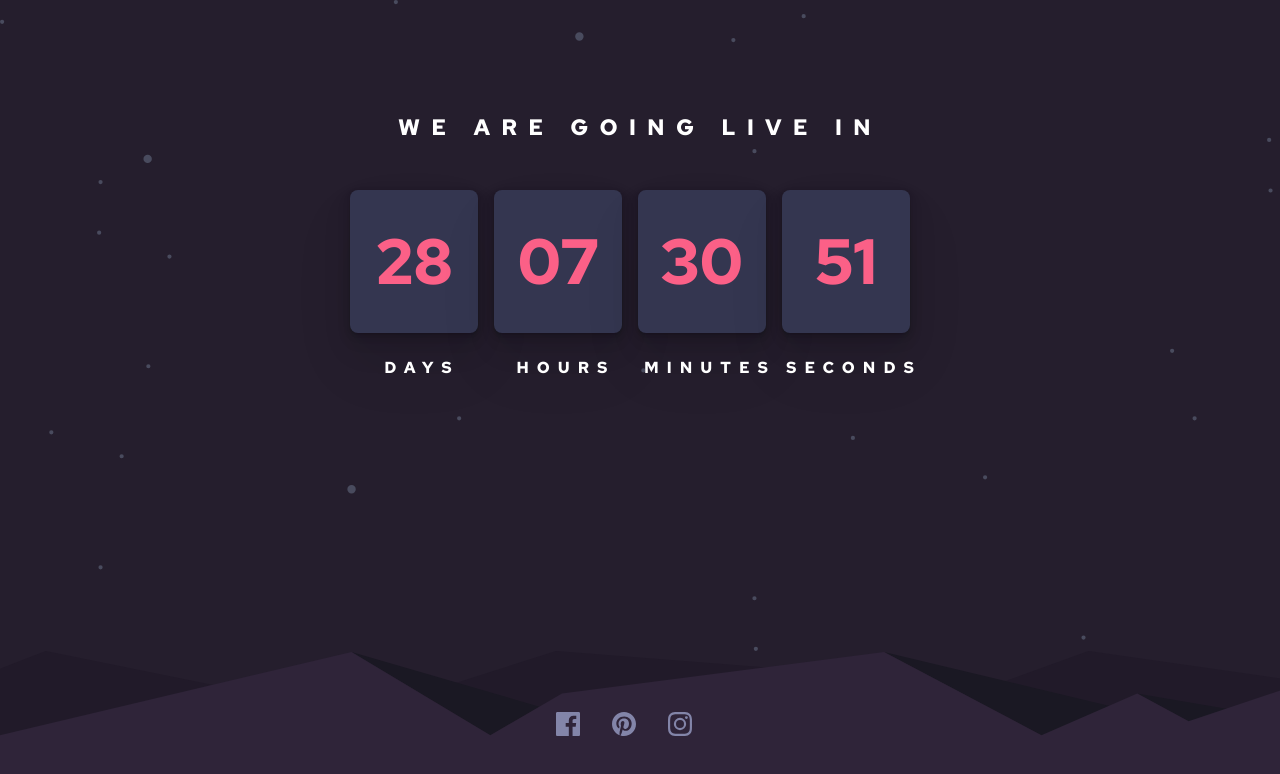
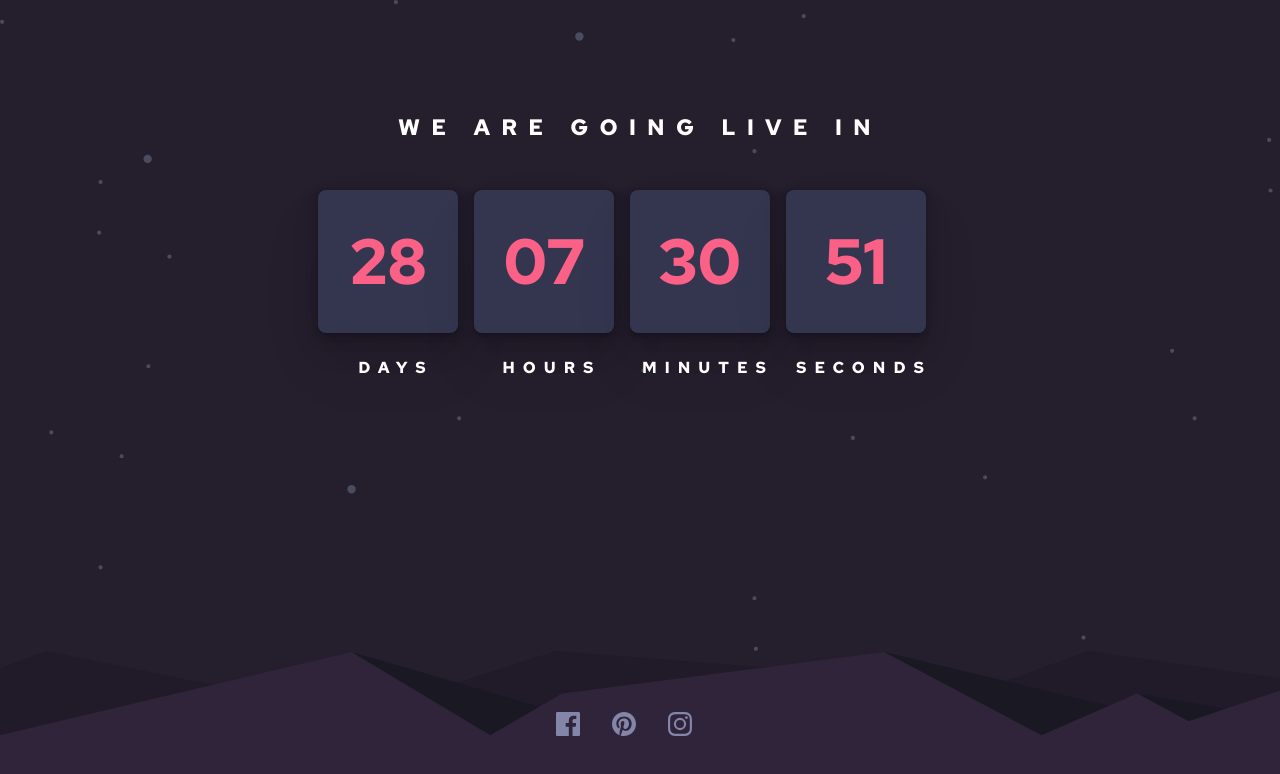
Before and after one commit to honeykhra/countdowntimer-react, a React (Create React App) app: page / in a window 1280 px wide. Shown: the top 774 px of the page. Built offline with nearby package versions, Linux system fonts and the light colour scheme; the HTML template or start-up script is replaced by a standard one.

Commit message:
css changes

```diff
--- a/src/App.css
+++ b/src/App.css
@@ -29,7 +29,7 @@
   letter-spacing: 0.7rem;
   text-transform: uppercase;
   color: var(--white);
-  margin: 7rem 3rem 3rem;
+  margin: 7rem 5rem 3rem;
 }
 
 .countdown-container {
@@ -40,7 +40,7 @@
 }
 
 .box {
-  width: 10vw;
+  width: 140px;
   padding: 1.8rem 0;
   background: var(--dark-desaturated-blue);
   font-size: 4rem;
@@ -51,6 +51,7 @@
     rgba(0, 0, 0, 0.07) 0px 4px 8px, rgba(0, 0, 0, 0.07) 0px 8px 16px,
     rgba(0, 0, 0, 0.07) 0px 16px 32px, rgba(0, 0, 0, 0.07) 0px 32px 64px;
 }
+
 .dayshours {
   margin-top: 1.5rem;
   letter-spacing: 0.5rem;
@@ -65,6 +66,7 @@
   bottom: 4rem;
   display: flex;
 }
+
 .icon {
   margin-right: 2rem;
 }
```
